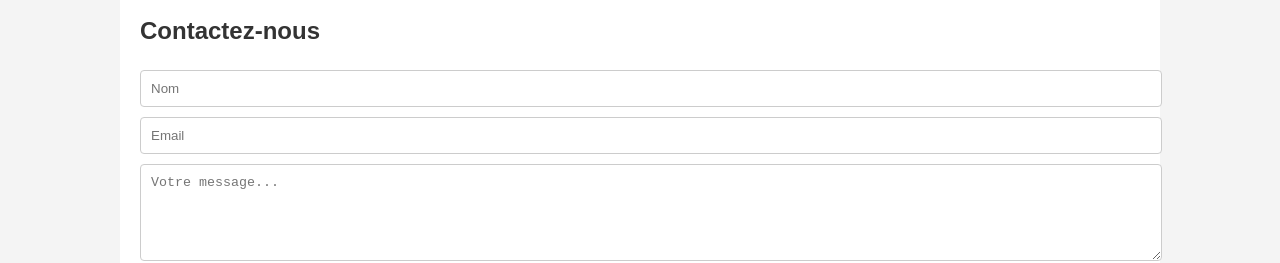
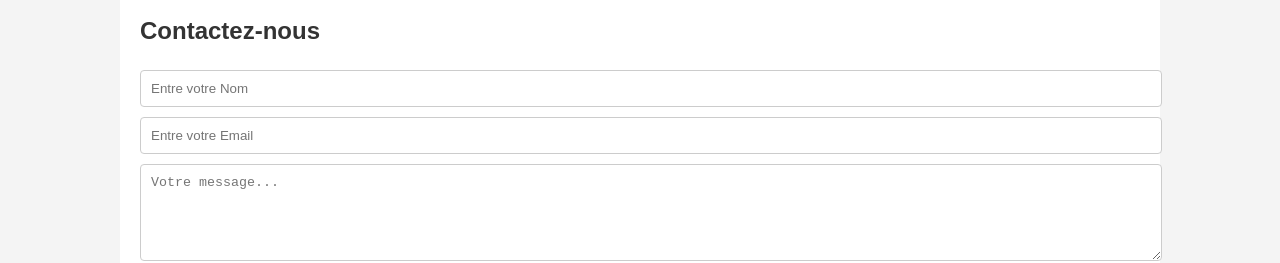
Before and after one commit to hmoney02/group04, a plain HTML site: page index.html in a window 1280 px wide. Shown: the part 1025-1288 px from the top of the page. Drawn offline with Linux system fonts and the light colour scheme.

Commit message:
Modification

```diff
--- a/index.html
+++ b/index.html
@@ -121,8 +121,8 @@
   <section id="contact">
     <h2>Contactez-nous</h2>
     <form onsubmit="envoyerMessage(event)">
-      <input type="text" placeholder="Nom" required />
-      <input type="email" placeholder="Email" required />
+      <input type="text" placeholder="Entre votre Nom" required />
+      <input type="email" placeholder="Entre votre Email" required />
       <textarea placeholder="Votre message..." rows="5" required></textarea>
       <button type="submit">Envoyer</button>
     </form>
```
